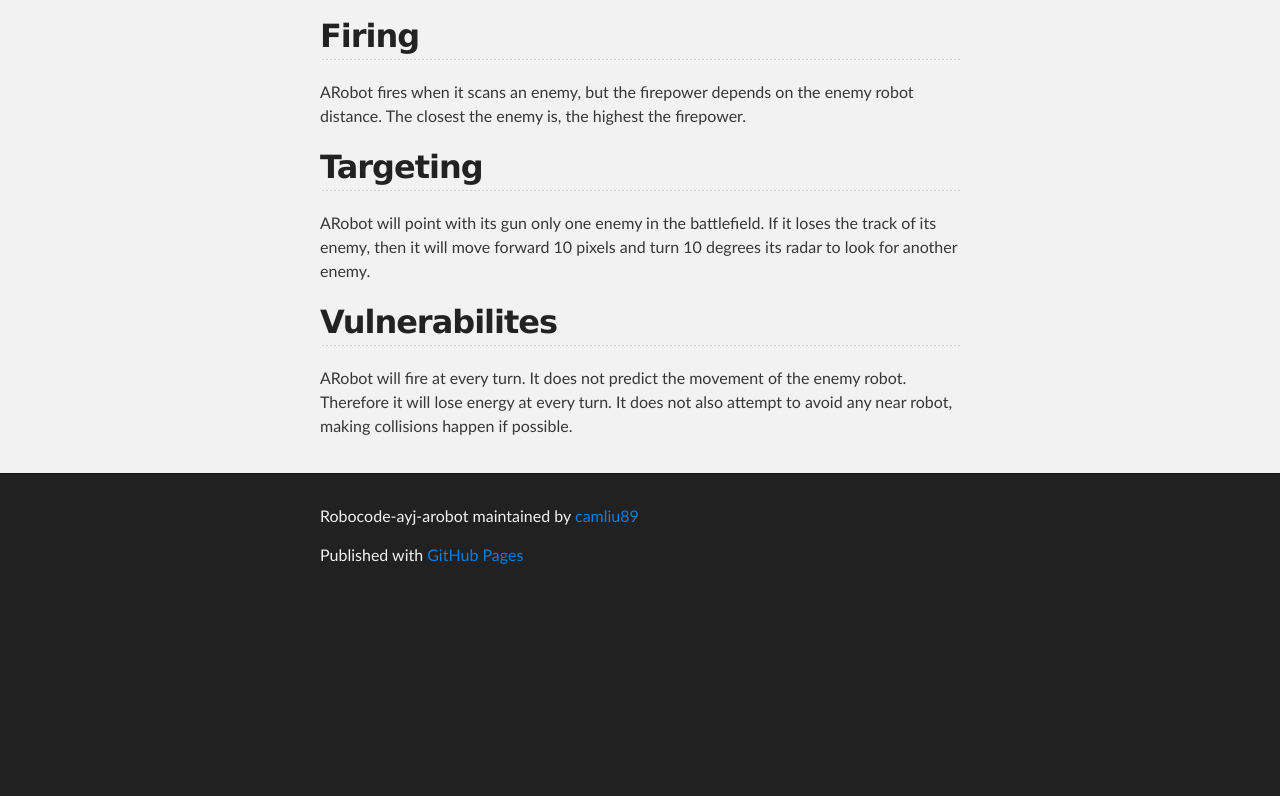
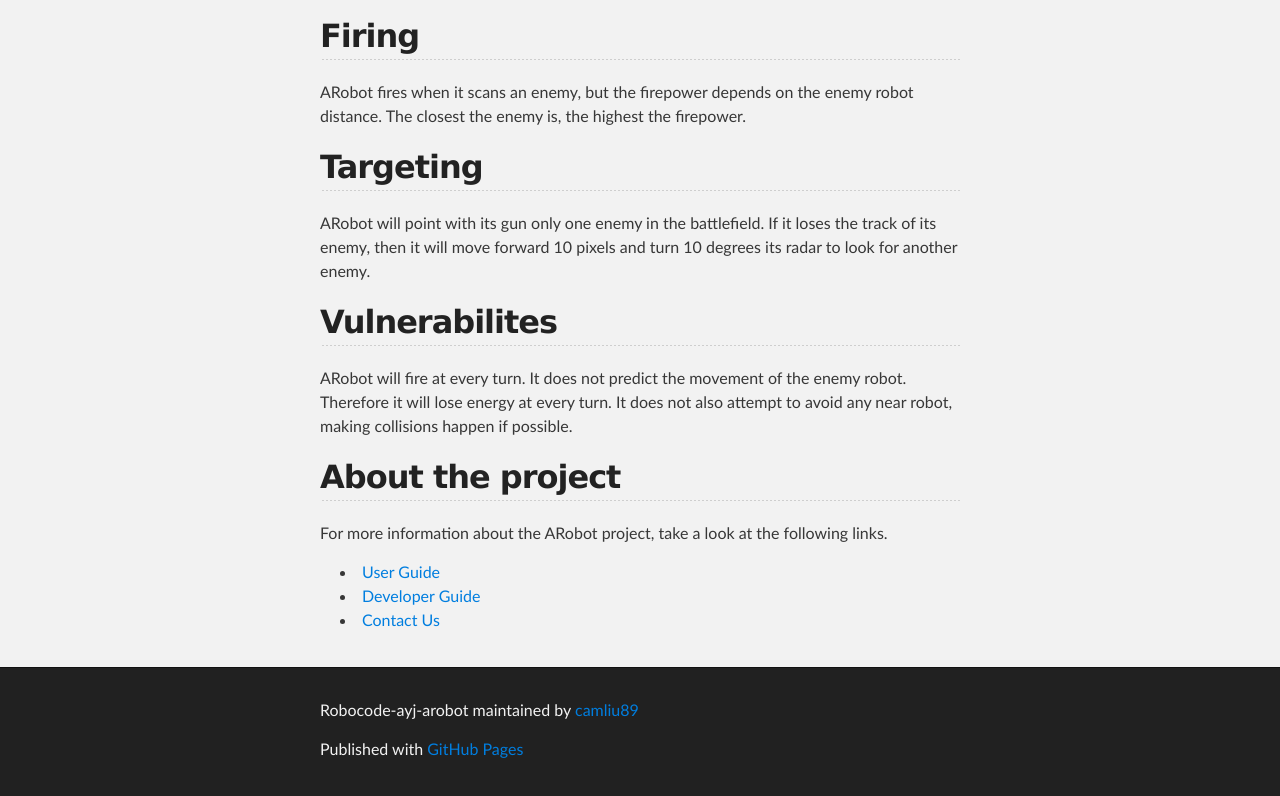
Before and after one commit to camliu89/robocode-ayj-ARobot, a plain HTML site: page index.html in a window 1280 px wide. Shown: the part 1141-1937 px from the top of the page. Before the commit the page ends 1743 px from the top, so only its background shows below. Drawn offline with Linux system fonts and the light colour scheme.

Commit message:
Create gh-pages branch via GitHub

```diff
--- a/index.html
+++ b/index.html
@@ -52,6 +52,16 @@
 <h2>Vulnerabilites</h2>
 
 <p>ARobot will fire at every turn. It does not predict the movement of the enemy robot. Therefore it will lose energy at every turn. It does not also attempt to avoid any near robot, making collisions happen if possible.</p>
+
+<h2>About the project</h2>
+
+<p>For more information about the ARobot project, take a look at the following links.</p>
+
+<ul>
+<li><a href="https://github.com/camliu89/robocode-ayj-ARobot/wiki/User-Guide">User Guide</a></li>
+<li><a href="https://github.com/camliu89/robocode-ayj-ARobot/wiki/Developer-Guide">Developer Guide</a></li>
+<li><a href="https://github.com/camliu89/robocode-ayj-ARobot/wiki/Contact-Us">Contact Us</a></li>
+</ul>
       </section>
     </div>
 
```
Also changed, not shown: params.json (+1 -1 lines).
